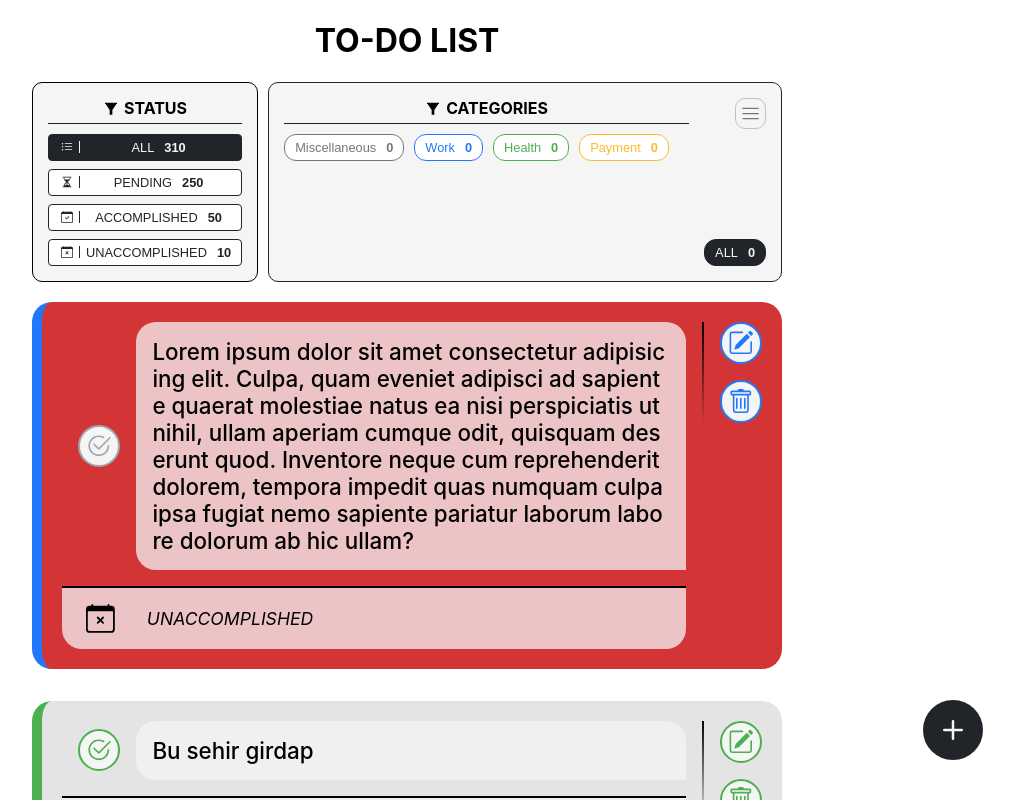
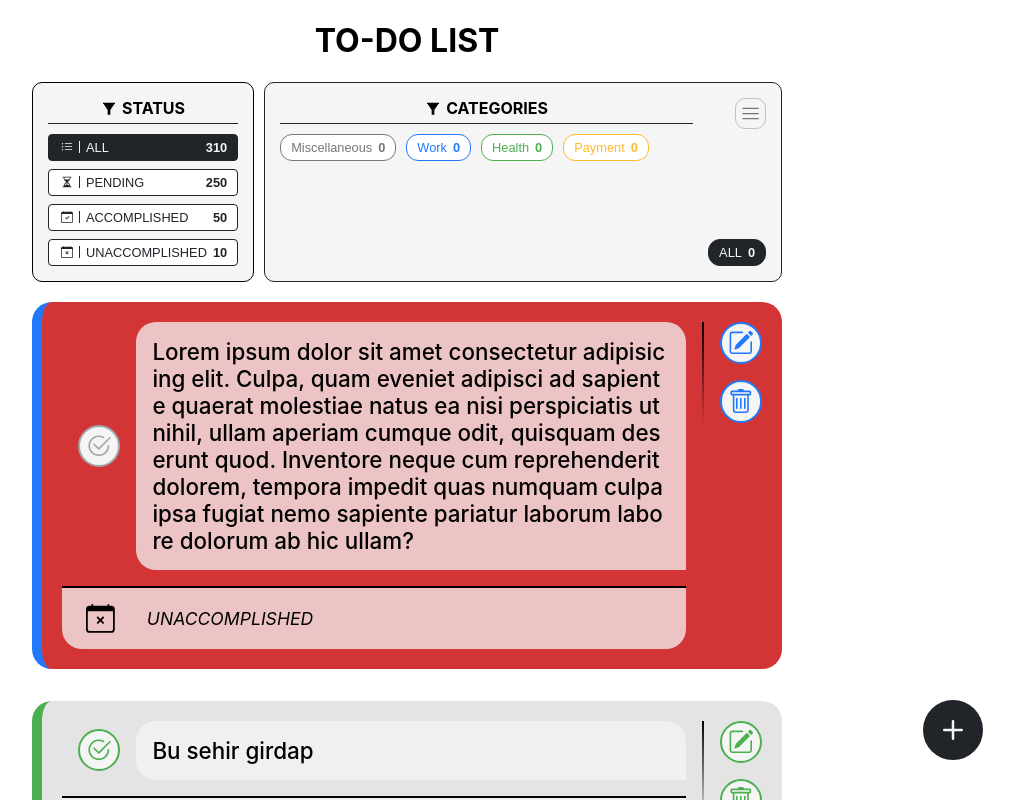
Before and after one commit to neo-the-coder/to-do-app, a React (Create React App) app in the folder to-do-app/: page / in a window 1280 px wide. Shown: the top 800 px of the page, without its empty margins (233-1247 px from the left). Built offline with nearby package versions, Linux system fonts and the light colour scheme.

Commit message:
add animation when counter updates

```diff
--- a/to-do-app/src/components/Categories.js
+++ b/to-do-app/src/components/Categories.js
@@ -35,7 +35,7 @@ function Categories() {
           }`}
           onClick={() => dispatch(allCategory())}
         >
-          ALL<span>{allTaskCount}</span>
+          ALL<span className={styles.cCount} key={allTaskCount + 'A'}>{allTaskCount}</span>
         </button>
       </div>
       <div className={styles.catWrapper}>
@@ -66,7 +66,7 @@ function Categories() {
               }}
             >
               {category[0].toUpperCase() + category.slice(1)}
-              <span>{categories[category].count}</span>
+              <span className={styles.cCount} key={categories[category].count + category[0]}>{categories[category].count}</span>
             </button>
           ))}
         </div>
--- a/to-do-app/src/components/TaskStatus.js
+++ b/to-do-app/src/components/TaskStatus.js
@@ -30,9 +30,8 @@ function TaskStatus() {
           onClick={() => dispatch(allStatus())}
         >
           <BsListUl />
-          <span>
-            ALL<span className={styles.statusCount}>{allStatusCount}</span>
-          </span>
+          <span className={styles.statusTitle}>ALL</span>
+          <span className={styles.statusCount} key={allStatusCount + 'A'}>{allStatusCount}</span>
         </button>
 
         {statusesArr.map((status) => (
@@ -44,12 +43,8 @@ function TaskStatus() {
             onClick={() => dispatch(pickStatus(status))}
           >
             {statuses[status].icon}
-            <span>
-              {status.toUpperCase()}
-              <span className={styles.statusCount}>
-                {statuses[status].count}
-              </span>
-            </span>
+            <span className={styles.statusTitle}>{status.toUpperCase()}</span>
+            <span className={styles.statusCount} key={statuses[status].count + status[0]}>{statuses[status].count}</span>
           </button>
         ))}
       </div>
--- a/to-do-app/src/styles/App.module.scss
+++ b/to-do-app/src/styles/App.module.scss
@@ -1,6 +1,3 @@
-// .app {
-// }
-
 h1 {
 	text-align: center;
 }
--- a/to-do-app/src/styles/Categories.module.scss
+++ b/to-do-app/src/styles/Categories.module.scss
@@ -21,10 +21,6 @@
 			color: whitesmoke;
 		}
 
-		span {
-			font-weight: bold;
-			margin-left: 10px;
-		}
 	}
 }
 .catSettings {
@@ -94,10 +90,6 @@
 			// 	background-color: var(--catColor);
 			// 	color: var(--catTextColor);
 			// }
-		span {
-			font-weight: bold;
-			margin-left: 10px;
-		}
 			&.active {
 				background-color: var(--catColor) !important;
 				color: var(--catTextColor);
@@ -111,3 +103,20 @@
 			}
 		}
 	}
+
+
+.cCount {
+	font-weight: bold;
+	margin-left: 6px;
+	animation: count-animate 0.75s ease-in-out;
+}
+
+@keyframes count-animate {
+	from {
+		opacity: 0;
+	}
+
+	to {
+		opacity: 1;
+	}
+}
--- a/to-do-app/src/styles/TaskStatus.module.scss
+++ b/to-do-app/src/styles/TaskStatus.module.scss
@@ -17,12 +17,15 @@
     background-color: white;
     // ----------------
     cursor: pointer;
-    span {
-        flex-grow: 1;
-        .statusCount {
-            font-weight: bold;
-            margin-left: 10px;
-        }
+    .statusTitle {
+        margin: 0 0.375rem;
+        //flex-grow: 1;
+    }
+    .statusCount {
+        font-weight: bold;
+        margin-left: auto;
+        animation: count-animate 0.5s ease-in-out;
+
     }
     svg {
         width: 1rem;
@@ -30,7 +33,7 @@
         border-right: 1px solid #212529;
         padding-right: 0.25rem;
         font-size: 0.75rem;
-        margin-right: 6px;
+        //margin-right: 6px;
     }
 
 }
@@ -52,7 +55,7 @@
     display: flex;
     flex-direction: column;
     //align-items: center;
-    justify-content: center;
+    //justify-content: center;
     gap: 8px;
 }
 // .allButton {
@@ -76,3 +79,13 @@
         border-color: whitesmoke;
     }
 }
+
+@keyframes count-animate {
+    from {
+        opacity: 0;
+    }
+
+    to {
+        opacity: 1;
+    }
+}
```
Lines whose indentation alone changed are shown as unchanged.
